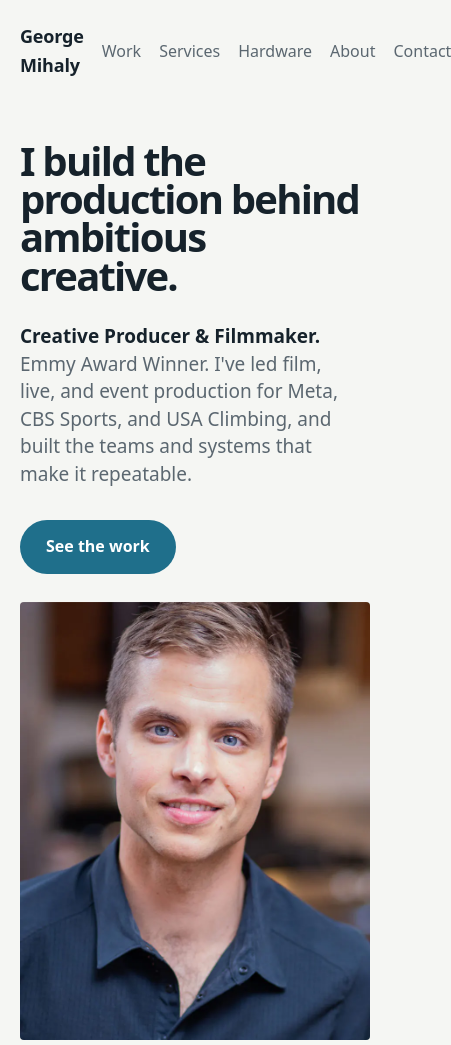
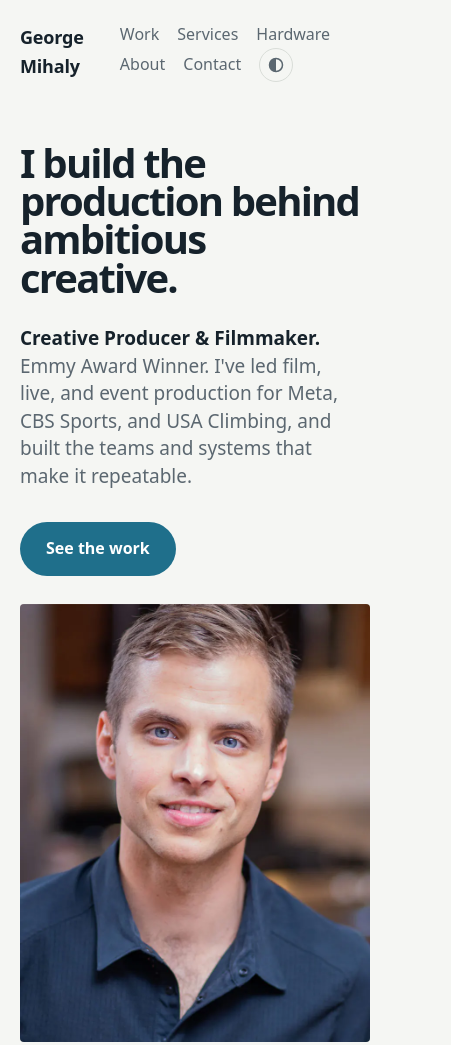
Before and after one commit to georgemihaly/georgemihaly-site, a plain HTML site: page index.html in a window 390 px wide. Shown: the top 1045 px of the page, 451 px wide, since content can reach past the window. Drawn offline with Linux system fonts and the light colour scheme; no server answers.

Commit message:
Add light/dark mode toggle to nav and 'Email me' to contact line
Light is the default; the nav button switches to dark and remembers
the choice on the visitor's device.

Co-Authored-By: Claude Opus 5.5 <noreply@anthropic.com>

```diff
--- a/index.html
+++ b/index.html
@@ -27,9 +27,9 @@
   --max:1180px;
   --pad:clamp(20px,5vw,56px);
 }
-@media (prefers-color-scheme:dark){
-  :root{--paper:#10181e;--ink:#eef1ee;--muted:#9aa6ad;--line:#26333c;--accent:#6bb7d1;--accent-ink:#10181e}
-}
+/* Light by default; the nav toggle sets data-theme="dark" on <html>. */
+:root{color-scheme:light}
+:root[data-theme="dark"]{color-scheme:dark;--paper:#10181e;--ink:#eef1ee;--muted:#9aa6ad;--line:#26333c;--accent:#6bb7d1;--accent-ink:#10181e}
 *{box-sizing:border-box}
 html{scroll-behavior:smooth;scroll-padding-top:72px}
 @media (max-width:760px){html{scroll-padding-top:104px}}
@@ -49,6 +49,11 @@ header.top{display:flex;justify-content:space-between;align-items:center;padding
 header.top .name{font-weight:700;text-decoration:none;letter-spacing:-.01em}
 nav a{margin-left:26px;text-decoration:none;color:var(--muted);font-size:16px}
 nav a:hover{color:var(--ink)}
+nav{display:flex;align-items:center;flex-wrap:wrap}
+.theme-toggle{margin-left:26px;width:34px;height:34px;flex:none;padding:0;border:1px solid var(--line);border-radius:999px;
+  background:transparent;color:var(--muted);display:inline-grid;place-items:center;cursor:pointer}
+.theme-toggle:hover{color:var(--ink);border-color:var(--muted)}
+.theme-toggle svg{width:16px;height:16px}
 
 .hero{display:grid;grid-template-columns:1.35fr 1fr;gap:clamp(28px,5vw,72px);align-items:end;padding:clamp(40px,8vw,104px) 0 clamp(48px,7vw,88px)}
 .hero h1{font-size:clamp(40px,4.6vw,64px);line-height:.96;letter-spacing:-.045em;margin:0 0 28px;font-weight:800}
@@ -106,7 +111,7 @@ blockquote footer b{display:block;color:var(--ink)}
 @keyframes marquee{to{transform:translateX(-50%)}}
 @media (max-width:760px){.marquee img{height:54px}}
 @media (prefers-reduced-motion:reduce){.marquee{overflow-x:auto}.marquee-track{animation:none}.marquee img+img{display:none}}
-@media (prefers-color-scheme:dark){.marquee img{filter:invert(1)}}
+:root[data-theme="dark"] .marquee img{filter:invert(1)}
 
 .contact{font-size:clamp(26px,4vw,48px);letter-spacing:-.03em;font-weight:800;line-height:1.15}
 .contact a{text-decoration-thickness:3px;text-underline-offset:6px;text-decoration-color:var(--accent)}
@@ -134,7 +139,7 @@ footer.site{padding:32px 0 56px;color:var(--muted);font-size:15px}
   .hero,.about{grid-template-columns:1fr}
   .hero .portrait{max-width:420px}
   .work,.quotes{grid-template-columns:1fr}
-  nav a{margin-left:18px}
+  nav a,.theme-toggle{margin-left:18px}
 }
 
 .cap{display:grid;grid-template-columns:repeat(2,1fr);gap:0 clamp(24px,4vw,56px)}
@@ -678,12 +683,16 @@ footer.site{padding:32px 0 56px;color:var(--muted);font-size:15px}
  ]
 }
 </script>
+<script>
+// Apply a saved dark-mode choice before the page paints, so there's no flash of light mode.
+try{if(localStorage.getItem('theme')==='dark')document.documentElement.setAttribute('data-theme','dark')}catch(e){}
+</script>
 </head>
 <body>
 <div class="wrap">
   <header class="top">
     <a class="name" href="/">George Mihaly</a>
-    <nav><a href="#work">Work</a><a href="#services">Services</a><a href="#hardware">Hardware</a><a href="#about">About</a><a href="#contact">Contact</a></nav>
+    <nav><a href="#work">Work</a><a href="#services">Services</a><a href="#hardware">Hardware</a><a href="#about">About</a><a href="#contact">Contact</a><button class="theme-toggle" id="theme-toggle" type="button" aria-label="Dark mode" aria-pressed="false"><svg viewBox="0 0 16 16" aria-hidden="true"><circle cx="8" cy="8" r="6.5" fill="none" stroke="currentColor" stroke-width="1.5"/><path d="M8 1.5a6.5 6.5 0 0 0 0 13z" fill="currentColor"/></svg></button></nav>
   </header>
 
   <main>
@@ -871,7 +880,7 @@ footer.site{padding:32px 0 56px;color:var(--muted);font-size:15px}
     </section>
 
     <section id="contact">
-      <div class="contact">Contact 👋<br><a href="mailto:georgemihaly@gmail.com">georgemihaly@gmail.com</a></div>
+      <div class="contact">Contact 👋<br>Email me <a href="mailto:georgemihaly@gmail.com">georgemihaly@gmail.com</a></div>
       <div class="links">
         <a href="https://www.linkedin.com/in/georgemihaly/">LinkedIn</a>
         <a href="https://www.instagram.com/georgemihaly/">Instagram</a>
@@ -884,6 +893,18 @@ footer.site{padding:32px 0 56px;color:var(--muted);font-size:15px}
 </div>
 
 <script>
+// Light/dark toggle in the nav. Light is the default; a dark choice is remembered on this device.
+(function(){
+  var root=document.documentElement, btn=document.getElementById('theme-toggle');
+  function sync(){btn.setAttribute('aria-pressed',root.getAttribute('data-theme')==='dark'?'true':'false')}
+  sync();
+  btn.addEventListener('click',function(){
+    var dark=root.getAttribute('data-theme')!=='dark';
+    if(dark)root.setAttribute('data-theme','dark');else root.removeAttribute('data-theme');
+    try{localStorage.setItem('theme',dark?'dark':'light')}catch(e){}
+    sync();
+  });
+})();
 // Vimeo loads only when a visitor clicks play, so the page stays light.
 document.querySelectorAll('.player button').forEach(function(b){
   b.addEventListener('click',function(){
```
